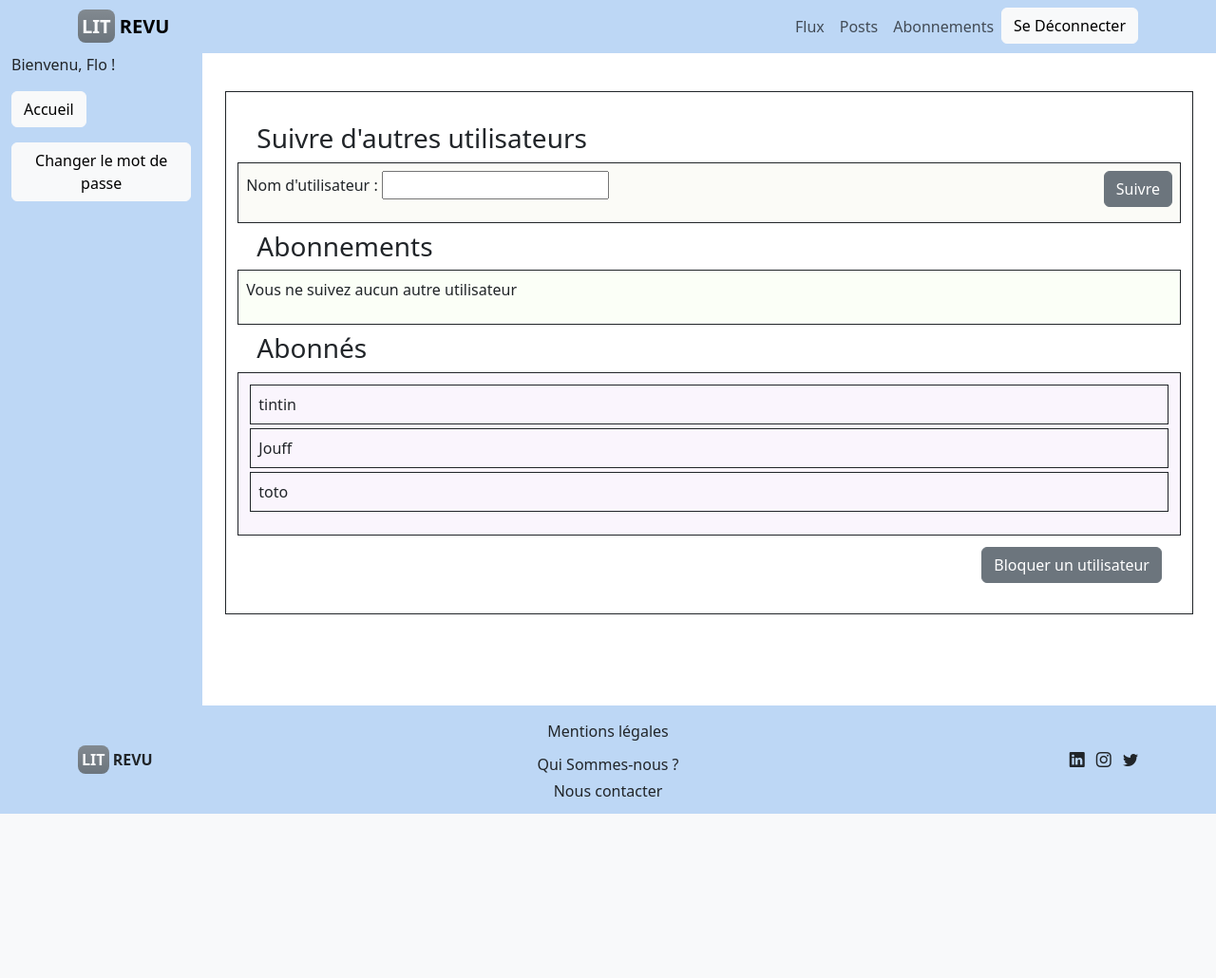
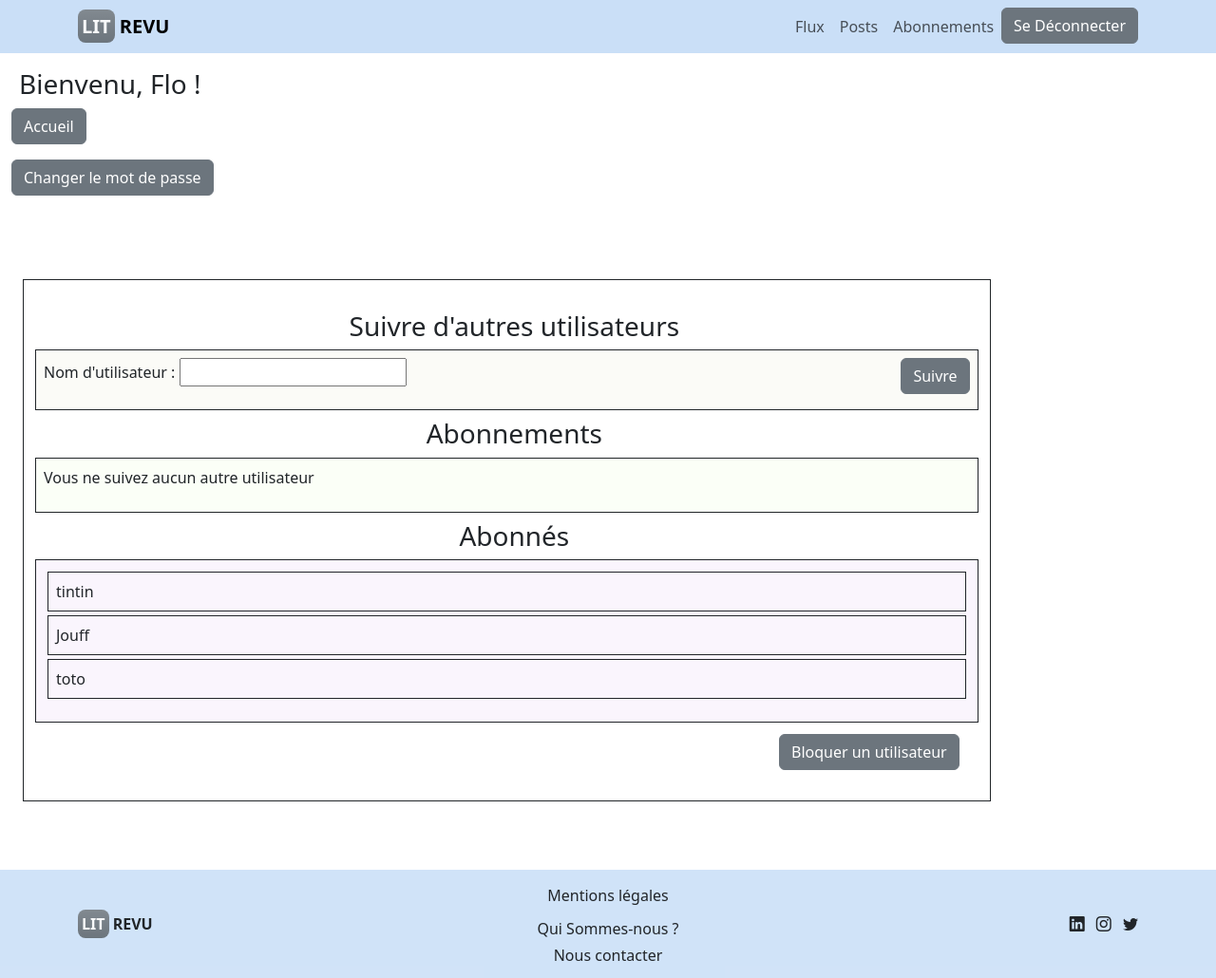
Before and after one commit to FloJouff/LITRevu, a Django app: page /revu/follow/ in a window 1280 px wide. Shown: the whole page at 95% size. Before the commit the page ends 857 px from the top, so only its background shows below. Run offline with Django 5.2, Linux system fonts and the light colour scheme; a user stored in the database is signed in; data comes from the database, SQL or seed files in the repository; both versions use the stored data as it was after the commit; some libraries are stand-ins or nearby versions.

Commit message:
mise en page abonnements

```diff
--- a/revu/templates/revu/block_view.html
+++ b/revu/templates/revu/block_view.html
@@ -3,7 +3,7 @@
 <div class="container my-5" aria-label="Blocked user form">
     <div class="border border-dark p-4">
     <div class="row align-items-center">
-        <h3 class="m-2">Bloquer un utilisateur</h3>
+        <h3 class="m-2 text-center">Bloquer un utilisateur</h3>
             <div class="border border-dark p-2"  style="background-color: rgb(253, 248, 245);">
                 <div class="row">
                     <div class="col-6">
@@ -19,7 +19,7 @@
             </div>
     </div>
     <div class="row">
-        <h3 class="m-2">Utilisateurs bloqués</h3>
+        <h3 class="m-2 text-center">Utilisateurs bloqués</h3>
         <div class="border border-dark p-2 "  style="background-color: rgb(253, 245, 245);">
             <ul class="list-unstyled">
                 {% for b_user in blocked_users %}
--- a/revu/templates/revu/follow_view.html
+++ b/revu/templates/revu/follow_view.html
@@ -4,7 +4,7 @@
     <div class="border border-dark p-4">
     <div class="row align-items-center">
 
-        <h3 class="m-2">Suivre d'autres utilisateurs</h2>
+        <h3 class="m-2 text-center">Suivre d'autres utilisateurs</h2>
         <div class="border border-dark p-2"  style="background-color: rgb(251, 251, 247);">
             <div class="row">
                 <div class="col-6">
@@ -21,7 +21,7 @@
         </div>
     </div>
     <div class="row">
-        <h3 class="m-2">Abonnements</h3>
+        <h3 class="m-2 text-center">Abonnements</h3>
         <div class="border border-dark p-2"  style="background-color: rgb(251, 255, 247);">
         <ul class="list-unstyled">
             {% if followings %}
@@ -41,7 +41,7 @@
     </div>
     </div>
     <div class="row">
-        <h3 class="m-2">Abonnés</h3>
+        <h3 class="m-2 text-center">Abonnés</h3>
         <div class="border border-dark p-2 "  style="background-color: rgb(250, 245, 253);">
         <ul class="list-unstyled">
             {% if followers %}
--- a/revu/views.py
+++ b/revu/views.py
@@ -279,6 +279,7 @@ def delete_ticket(request, ticket_id):
     return redirect('user_posts')
 
 
+@login_required
 def follow_users(request):
     """Follow new user, see who follows who
 
@@ -303,6 +304,7 @@ def follow_users(request):
     return render(request, 'revu/follow_view.html', context=context)
 
 
+@login_required
 def unfollow_user(request, user_id):
     """unfollow a user
 
@@ -321,6 +323,7 @@ def unfollow_user(request, user_id):
     return redirect('follow')
 
 
+@login_required
 def block_user(request):
     """Block a user, see who user is blocking
 
@@ -349,6 +352,7 @@ def block_user(request):
     return render(request, 'revu/block_view.html', context=context)
 
 
+@login_required
 def unblock_user(request, user_id):
     """unblock a user
 
--- a/templates/base.html
+++ b/templates/base.html
@@ -43,7 +43,7 @@
 
     <body>
       <header>
-        <nav class="navbar navbar-expand-md navbar-light fixed-top"  style="background-color: rgb(189, 215, 245);">
+        <nav class="navbar navbar-expand-md navbar-light fixed-top"  style="background-color: rgb(189, 215, 245,0.8);">
           <div class="container">
           <a class="navbar-brand text-uppercase fw-bold" href="{% url 'login' %}" aria-label="LITRevu"><span class="bg-secondary bg-gradient p-1 rounded-3 text-light">LIT</span> Revu</a>
           <button class="navbar-toggler" type="button" data-bs-toggle="collapse" data-bs-target="#navbarNav" aria-controls="navbarNav" aria-expended="false" aria-label="Toggle navigation"><span class="navbar-toggler-icon">
@@ -64,7 +64,7 @@
                 {% if user.is_authenticated %}
                   <form action="{% url 'logout'%}" method="post" class="col-12">
                     {% csrf_token %}
-                     <button type="submit" class="btn btn-light">Se Déconnecter</button>
+                     <button type="submit" class="btn btn-secondary">Se Déconnecter</button>
                   </form>
                 {% endif %}
             </li>
@@ -76,12 +76,12 @@
       <div class="md-vh-100 d-flex">
         <section class="w-100" aria-label="Accueil">
             <div class="container-fluid mt-5 h-100">
-              <div class="row h-100">
-                <div class="col-md-2 sidebar mt-2" style="background-color: rgb(189, 215, 245);">
+              <div class="row h-100 ">
+                <div class="col-md-2 sidebar mt-2 " style="width: auto">
                   {% if user.is_authenticated %}
-                      <p>Bienvenu, {{ user }} !</p>
-                      <p><a href="{% url 'home' %}" class="btn btn-light">Accueil</a></p>
-                      <p><a href="{% url 'password_change' %}" class="btn btn-light">Changer le mot de passe</a></p>
+                      <h3 class="m-2 pt-2">Bienvenu, {{ user }} !</h3>
+                      <p><a href="{% url 'home' %}" class="btn btn-secondary">Accueil</a></p>
+                      <p><a href="{% url 'password_change' %}" class="btn btn-secondary">Changer le mot de passe</a></p>
                   {% endif %}
                   </div>
                   <div class="col-md-10 mb-5">
@@ -93,7 +93,7 @@
       </div>
     </body>
 
-    <footer style="background-color: rgb(189, 215, 245);">
+    <footer style="background-color: rgb(189, 215, 245, 0.7);">
         <div class="container py-1" >
             <div class="row gy-4 align-items-center" aria-label="footer navigation">
               <div class="col-12 col-md-4">
```
Also changed, not shown: db.sqlite3, media/Bckgrnd.jpg (added), media/Bckgrnd1.jpg (added), media/Bckgrnd2.jpg (added), media/Darwin_5PwUSAQ.jfif (added), media/Darwin_Cp5UqEB.jfif (added), media/Les-neuf-princes-d-Ambre_eaMYBxg.jpg (added), media/Les-neuf-princes-d-Ambre_oyRm3K8.jpg (added), media/Les-neuf-princes-d-Ambre_zJQ2ucN.jpg (added), media/Misérables_yrBf84h.jfif (added), media/bckgrnd3.jpg (added), media/fils_des_brumes_LluVRXl.jfif (added), media/minecraft_Ethc9Co.jfif (added), media/minecraft_Xgrf0ok.jfif, 2 more files.
